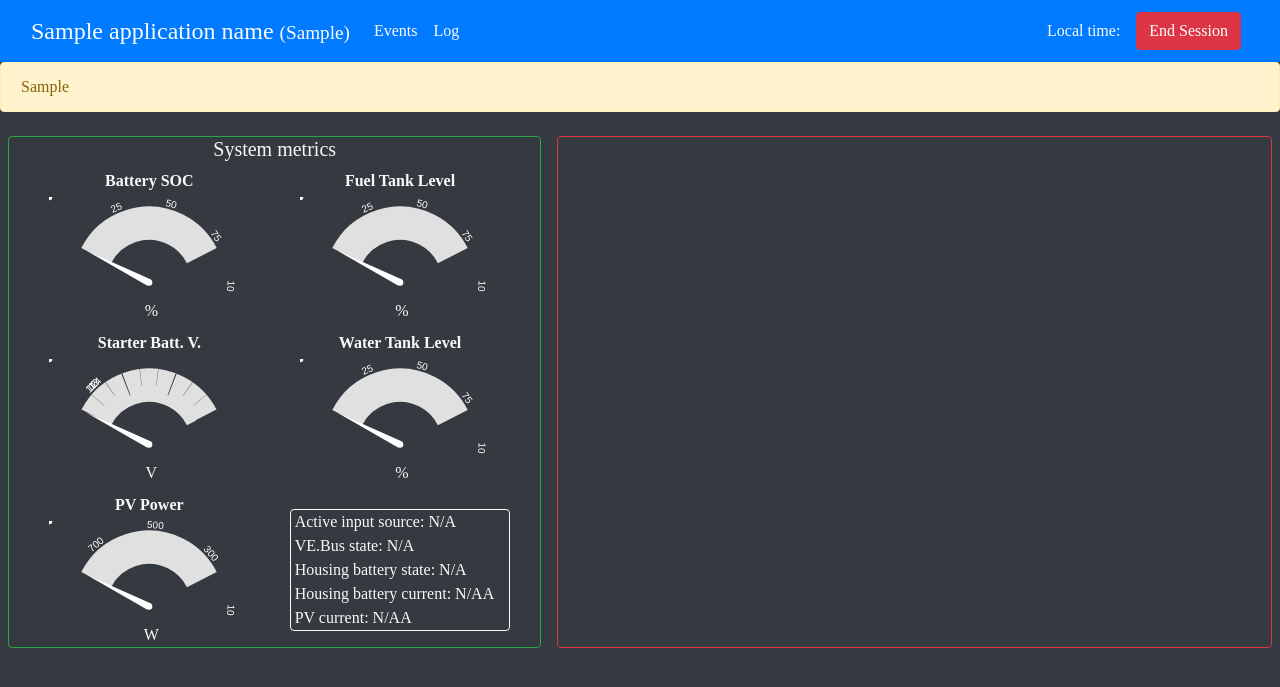
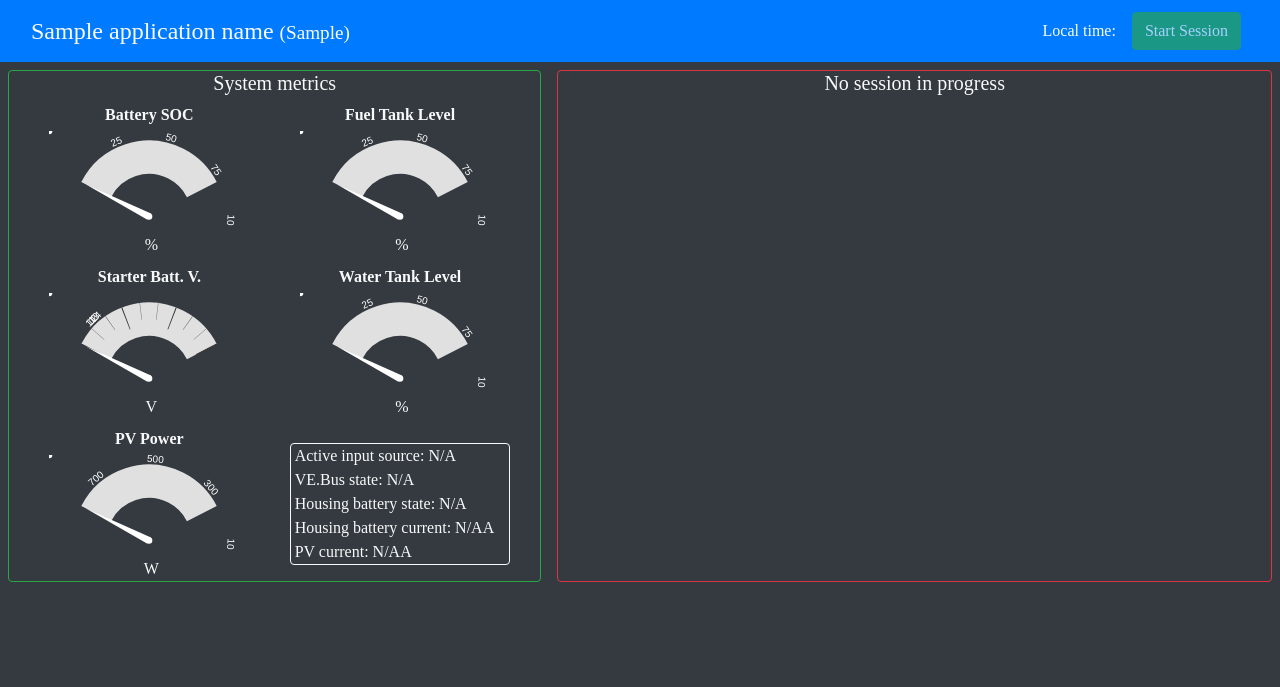
Before and after one commit to joezeitouny/BoatBuddy, a Flask app: template BoatBuddy/templates/index.html in a window 1280 px wide. Shown: the top 687 px of the page. Run offline with Flask 2, Linux system fonts and the light colour scheme; the template is opened without the code that fills it: most values are stand-ins (such as "Sample title", 1, 10 or a date in 2020); data that the repository does not hold is empty; parts of the project's set-up code (start-up, migrations or seed data) failed here and were passed over; some libraries are stand-ins or nearby versions; some web fonts are replaced.

Commit message:
WIP Web application

```diff
--- a/BoatBuddy/flask_manager.py
+++ b/BoatBuddy/flask_manager.py
@@ -5,13 +5,13 @@ from flask import render_template, jsonify
 from rich.console import Console
 
 from BoatBuddy import app
-from BoatBuddy import utils
+from BoatBuddy import utils, globals
 from BoatBuddy.database_manager import DatabaseManager
 from BoatBuddy.email_manager import EmailManager
 from BoatBuddy.generic_plugin import PluginStatus
 from BoatBuddy.log_manager import LogManager
 from BoatBuddy.notifications_manager import NotificationsManager
-from BoatBuddy.plugin_manager import PluginManager
+from BoatBuddy.plugin_manager import PluginManager, PluginManagerStatus
 from BoatBuddy.sound_manager import SoundManager, SoundType
 
 
@@ -134,13 +134,21 @@ def index():
     # Get application name and version
     application_name = utils.get_application_name()
     application_version = utils.get_application_version()
+    session_run_mode = str(application_modules.get_options().session_run_mode).lower()
 
-    return render_template('index.html', application_name=application_name, application_version=application_version)
+    return render_template('index.html', application_name=application_name, application_version=application_version,
+                           session_run_mode=session_run_mode)
 
 
-@app.route('/start_stop_session')
+@app.route('/toggle_session')
 def start_stop_session():
-    pass
+    if not str(application_modules.get_options().session_run_mode).lower() == globals.SessionRunMode.MANUAL.value:
+        return
+
+    if application_modules.get_plugin_manager().get_status() == PluginManagerStatus.IDLE:
+        application_modules.get_plugin_manager().start_session()
+    elif application_modules.get_plugin_manager().get_status() == PluginManagerStatus.SESSION_ACTIVE:
+        application_modules.get_plugin_manager().end_session()
 
 
 @app.route('/data')
@@ -215,5 +223,5 @@ def get_data():
             'starter_battery_voltage': starter_battery_voltage, 'pv_max_power': pv_max_power, 'pv_power': pv_power,
             'active_input_source': active_input_source, 've_bus_state': ve_bus_state,
             'housing_battery_state': housing_battery_state, 'housing_battery_current': housing_battery_current,
-            'pv_current': pv_current}
+            'pv_current': pv_current, 'status': status}
     return jsonify(data)
--- a/BoatBuddy/templates/base.html
+++ b/BoatBuddy/templates/base.html
@@ -11,7 +11,7 @@
     <!-- Custom CSS -->
     <link rel="stylesheet" href="{{url_for('static', filename = 'main.css')}}" type="text/css">
     <title>{{application_name}} v{{application_version}}</title>
-<!--    <meta http-equiv="refresh" content="2" >-->
+    <!--    <meta http-equiv="refresh" content="2" >-->
 </head>
 <body class="bg-dark bg-gradient text-light">
 <nav class="navbar navbar-expand-lg bg-primary bg-gradient">
@@ -24,26 +24,20 @@
         <a class="navbar-brand" href="#">{{application_name}} <small>({{application_version}})</small></a>
         <div class="collapse navbar-collapse" id="navbarTogglerDemo03">
             <ul class="navbar-nav me-auto mb-2 mb-lg-0">
-                <li class="nav-item">
-                    <a class="nav-link navbar-text" href="#">Events</a>
-                </li>
-                <li class="nav-item">
-                    <a class="nav-link navbar-text" href="#">Log</a>
-                </li>
+                <!--                <li class="nav-item">-->
+                <!--                    <a class="nav-link navbar-text" href="#">Events</a>-->
+                <!--                </li>-->
+                <!--                <li class="nav-item">-->
+                <!--                    <a class="nav-link navbar-text" href="#">Log</a>-->
+                <!--                </li>-->
             </ul>
         </div>
         <div class="navbar-text mx-2">Local time:</div>
         <div class="navbar-text" id="curr_time_id" style="bold">
         </div>
-        <form class="d-flex mx-2" role="form">
-            <button class="btn btn-danger" id="session_button_id" type="submit">
-                {% if status is defined and status|length and status == 'idle' %}
-                Start Session
-                {% else %}
-                End Session
-                {% endif %}
-            </button>
-        </form>
+        <button class="mx-2 btn btn-success" id="session_button_id" type="submit">
+            Start Session
+        </button>
     </div>
 </nav>
 
--- a/BoatBuddy/templates/index.html
+++ b/BoatBuddy/templates/index.html
@@ -1,10 +1,8 @@
 {% extends "base.html" %}
 {% block content %}
-{% if last_event is defined and last_event|length %}
-<div id="alert_section" class="alert alert-warning" role="alert">
-    {{ last_event }}
+<div class="alert alert-warning" id="alert_section" role="alert" style="display: none; visibility: hidden;">
+    This is the event message placeholder
 </div>
-{% endif %}
 
 <div class="container-fluid">
     <div class="row">
@@ -98,12 +96,25 @@
         </div>
         <div class="col m-2 border border-5 border-danger rounded text-center">
             <!-- Session column-->
-
+            <div class="container">
+                <div class="row align-items-center">
+                    <div class="col">
+                        <h5>No session in progress</h5>
+                    </div>
+                </div>
+            </div>
         </div>
     </div>
 </div>
 
 <script type="text/javascript">
+
+{% if session_run_mode == 'manual' %}
+document.getElementById('session_button_id').disabled = false;
+{% else %}
+document.getElementById('session_button_id').disabled = true;
+{% endif %}
+
 var common_gauge_options = {
   angle: 0.15, // The span of the gauge arc
   lineWidth: 0.44, // The line thickness
@@ -219,6 +230,17 @@ water_tank_gauge.setMinValue(0);  // Prefer setter over gauge.minValue = 0
 water_tank_gauge.setTextField(document.getElementById("water_tank_value"));
 water_tank_gauge.animationSpeed = 32; // set animation speed (32 is default value)
 
+document.getElementById("session_button_id").onclick = toggleSession;
+
+function toggleSession() {
+    $.ajax({
+        type: 'GET',
+        url: '/toggle_session',
+        success: function(data) {
+        }
+    });
+}
+
 function refreshData() {
     $.ajax({
         type: 'GET',
@@ -242,6 +264,23 @@ function refreshData() {
             document.getElementById('housing_battery_state_value').innerHTML = data['housing_battery_state'];
             document.getElementById('housing_battery_current_value').innerHTML = data['housing_battery_current'];
             document.getElementById('pv_current_value').innerHTML = data['pv_current'];
+            if (data['status'] === "idle") {
+                if (document.getElementById("session_button_id").classList.contains('btn-danger'))
+                {
+                    document.getElementById('session_button_id').innerHTML = "Start Session";
+                    document.getElementById("session_button_id").classList.remove('btn-danger');
+                    document.getElementById("session_button_id").classList.add('btn-success');
+                }
+            }
+            else
+            {
+                if (document.getElementById("session_button_id").classList.contains('btn-success'))
+                {
+                    document.getElementById('session_button_id').innerHTML = "End Session";
+                    document.getElementById("session_button_id").classList.remove('btn-success');
+                    document.getElementById("session_button_id").classList.add('btn-danger');
+                }
+            }
         }
     });
 }
@@ -260,6 +299,12 @@ $(document).ready(function() {
 
 
 
+
+
+
+
+
+
 </script>
 
 {% endblock %}
```
Also changed, not shown: BoatBuddy/plugin_manager.py (+12 -12 lines).
